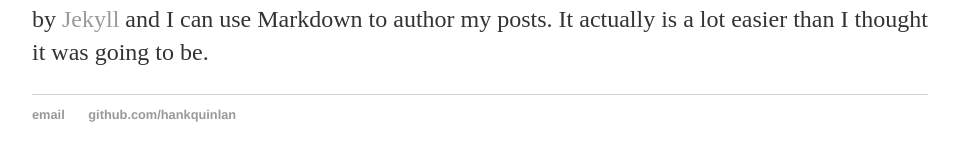
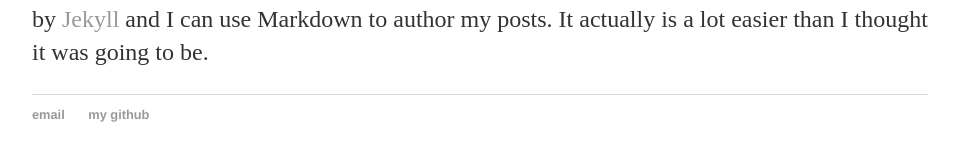
Before and after one commit to ados-is-a-mountain/ados-is-a-mountain.github.io, a Jekyll site: the page built from _posts/2015-01-20-Trevillie-site-launched.md, in a window 1280 px wide. Shown: the part 286-447 px from the top of the page, without its empty margins (160-1119 px from the left). Built offline with Jekyll 4.4.1, drawn with Linux system fonts in a browser that asks for light colours.

Commit message:
Update default.html

```diff
--- a/_layouts/default.html
+++ b/_layouts/default.html
@@ -21,8 +21,8 @@
 			</div><!-- /.container -->
 			<footer>
 	    		<ul>
-	        		<li><a href="mailto:hankquinlanhub@gmail.com">email</a></li>
-	        		<li><a href="https://github.com/hankquinlan">github.com/hankquinlan</a></li>
+	        		<li><a href="mailto:trevillie.m@gmail.com">email</a></li>
+	        		<li><a href="https://github.com/Trevillie">my github</a></li>
 				</ul>
 			</footer>
 		</body>
```
